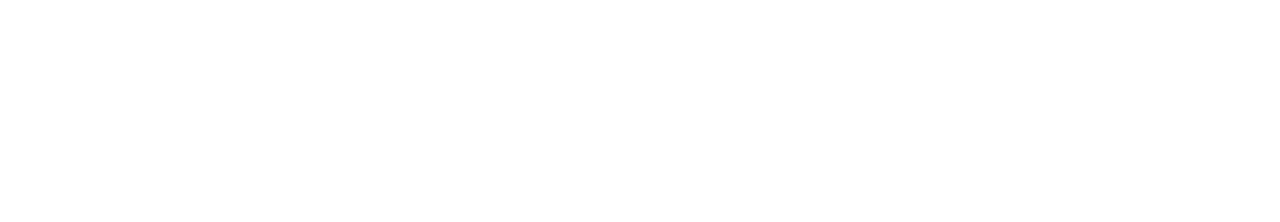
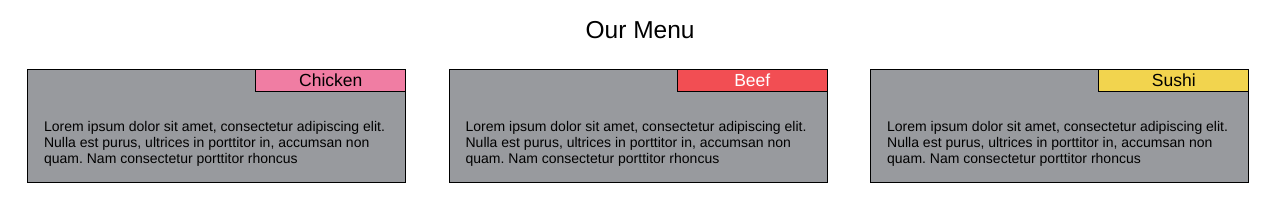
Before and after one commit to dareshiri/coursera, a plain HTML site: page index.html in a window 1280 px wide. Drawn offline with Linux system fonts and the light colour scheme.

Commit message:
Update index.html

```diff
--- a/index.html
+++ b/index.html
@@ -1,6 +1,24 @@
 <!DOCTYPE html>
 <html>
 	<head>
-		<link rel="stylesheet" href="module2-solution/index.html">
+		<link rel="stylesheet" href="module2-solution/css/styles.css">
+		<title>Assignment Solution for Module 2</title>
 	</head>
+	<body>
+		<p class="title">Our Menu</p>
+		<div class="row">
+			<div class="design1">
+				<span class="chicken">Chicken</span>
+				<p class="big">Lorem ipsum dolor sit amet, consectetur adipiscing elit. Nulla est purus, ultrices in porttitor in, accumsan non quam. Nam consectetur porttitor rhoncus</p>
+			</div>
+			<div class="design1">
+				<span class="beef">Beef</span>
+				<p class="big">Lorem ipsum dolor sit amet, consectetur adipiscing elit. Nulla est purus, ultrices in porttitor in, accumsan non quam. Nam consectetur porttitor rhoncus</p>
+			</div>
+			<div class="design1 design2">
+				<span class="sushi">Sushi</span>
+				<p class="big">Lorem ipsum dolor sit amet, consectetur adipiscing elit. Nulla est purus, ultrices in porttitor in, accumsan non quam. Nam consectetur porttitor rhoncus</p>
+			</div>
+		</div>
+</body>
 </html>
```
